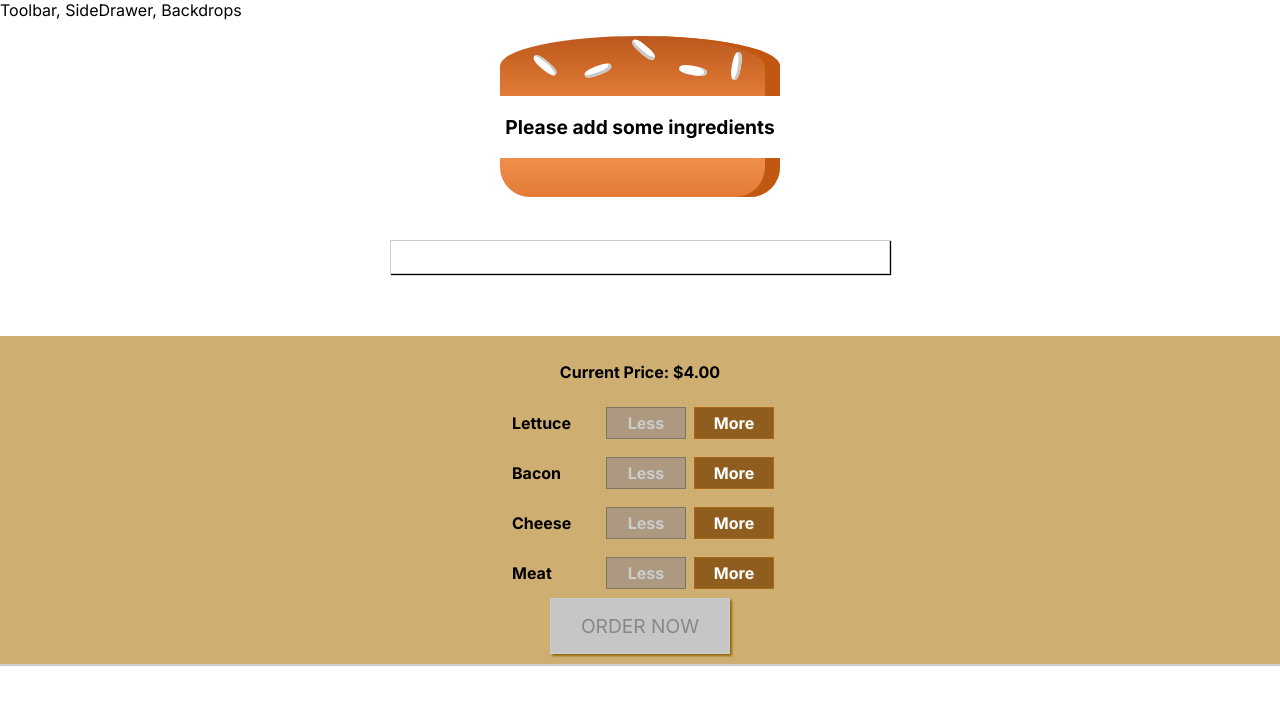
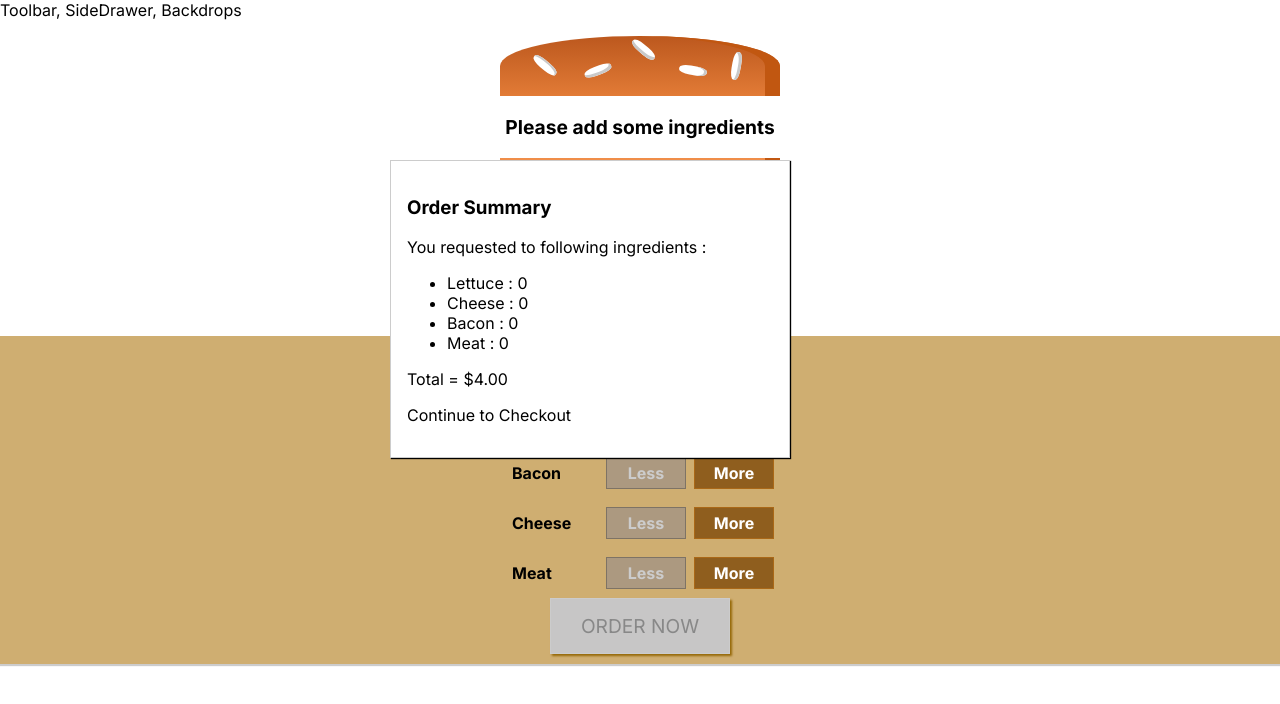
Before and after one commit to stevekutz/react_TCG_burger_1, a React (Create React App) app in the folder app/: page / in a window 1280 px wide. Shown: the top 704 px of the page. Built offline with nearby package versions, Linux system fonts and the light colour scheme.

Commit message:
added content to modal

```diff
--- /dev/null
+++ b/app/src/components/Burger/OrderSummary/OrderSummary.js
@@ -0,0 +1,33 @@
+import React from 'react';
+import Aux from '../../../hoc/Aux'
+
+
+const orderSummary = (props) => {
+
+    const ingredientSummary = Object.keys(props.ingredients)
+        .map(igKey => {
+            return  <li key = {igKey}>
+                        <span style = {{textTransform: 'capitalize'}}> {igKey} </span>
+                        : {props.ingredients[igKey]}
+                    </li>
+        });
+
+    return (
+        <Aux>
+            <h3> Order Summary</h3>
+            <p> You requested to following ingredients :</p>
+            <ul>
+                {ingredientSummary}
+            </ul>
+
+            <p> Total = ${props.price.toFixed(2)}</p>
+            <p> Continue to Checkout </p>
+        </Aux>
+
+
+    )
+
+
+}
+
+export default orderSummary;
--- a/app/src/components/UI/Modal/modal.module.css
+++ b/app/src/components/UI/Modal/modal.module.css
@@ -6,15 +6,15 @@
     border: 1px solid #ccc;
     box-shadow: 1px 1px 1px black;
     padding: 16px;
-    left: 15%;
-    top: 30%;
+    left: 55%;
+    top: 20%;
     box-sizing: border-box;
     transition: all 0.3s ease-out;
 }
 
 @media (min-width: 600px) {
     .Modal {
-        width: 500px;
+        width: 400px;
         left: calc(50% - 250px);
     }
 }
--- a/app/src/containers/BurgerBuilder/BurgerBuilder.js
+++ b/app/src/containers/BurgerBuilder/BurgerBuilder.js
@@ -3,6 +3,8 @@ import Aux from '../../hoc/Aux';
 import Burger from '../../components/Burger/Burger';
 import BuildControls from '../../components/Burger/BuildControls/BuildControls';
 import Modal from '../../components/UI/Modal/Modal';
+import OrderSummary from '../../components/Burger/OrderSummary/OrderSummary';
+
 
 const INGREDIENT_PRICES = {
     lettuce: 0.5,
@@ -86,7 +88,12 @@ class BurgerBuilder extends React.Component {
 
         return (
             <Aux>
-                <Modal />
+                <Modal>
+                    <OrderSummary
+                        ingredients = {this.state.ingredients}
+                        price = {this.state.totalPrice}
+                        />
+                </Modal>
                 <Burger ingredients = {this.state.ingredients}/>
                 <BuildControls
                     ingredientAdded = {this.handler_addIngredient}
```
